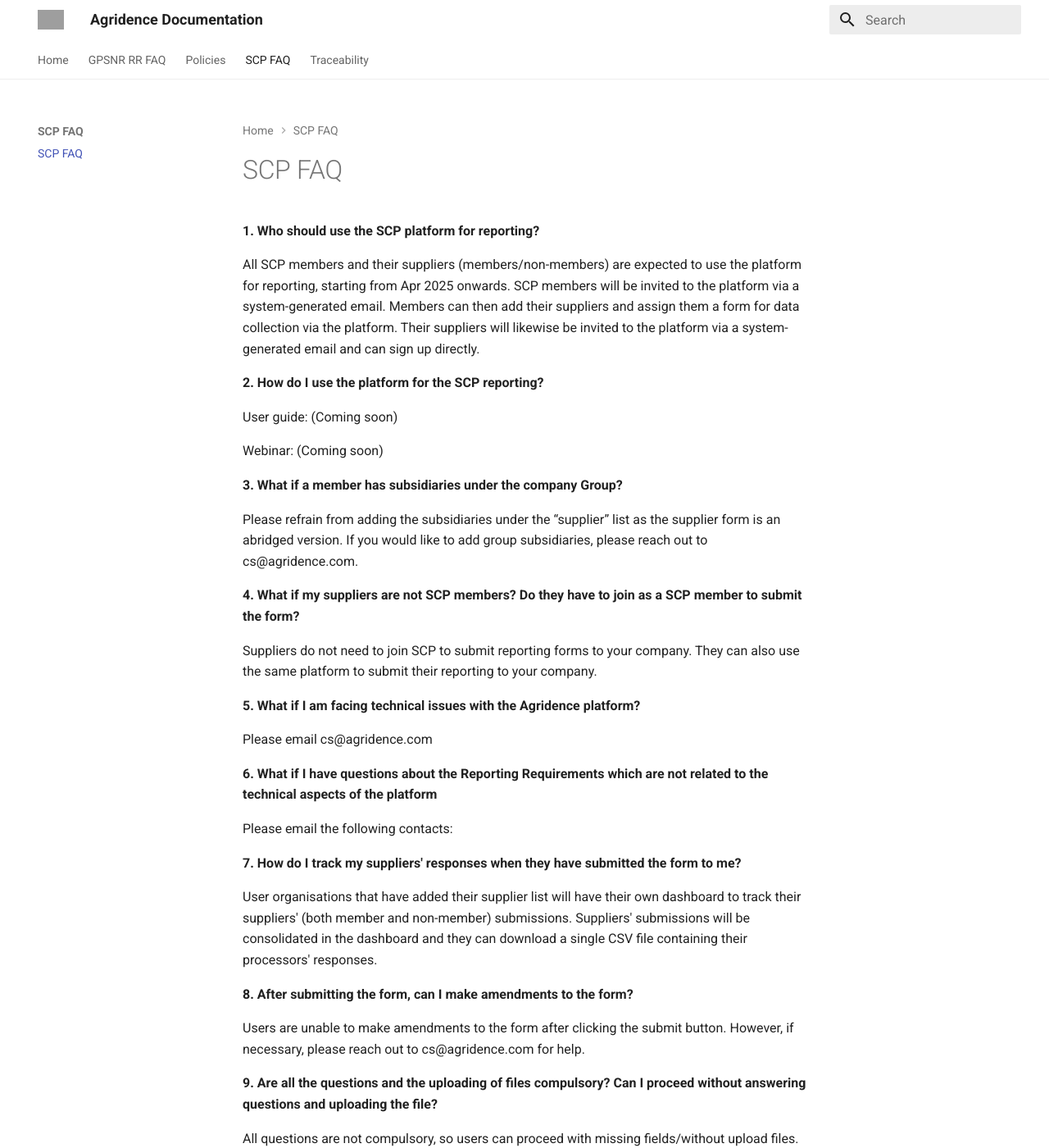
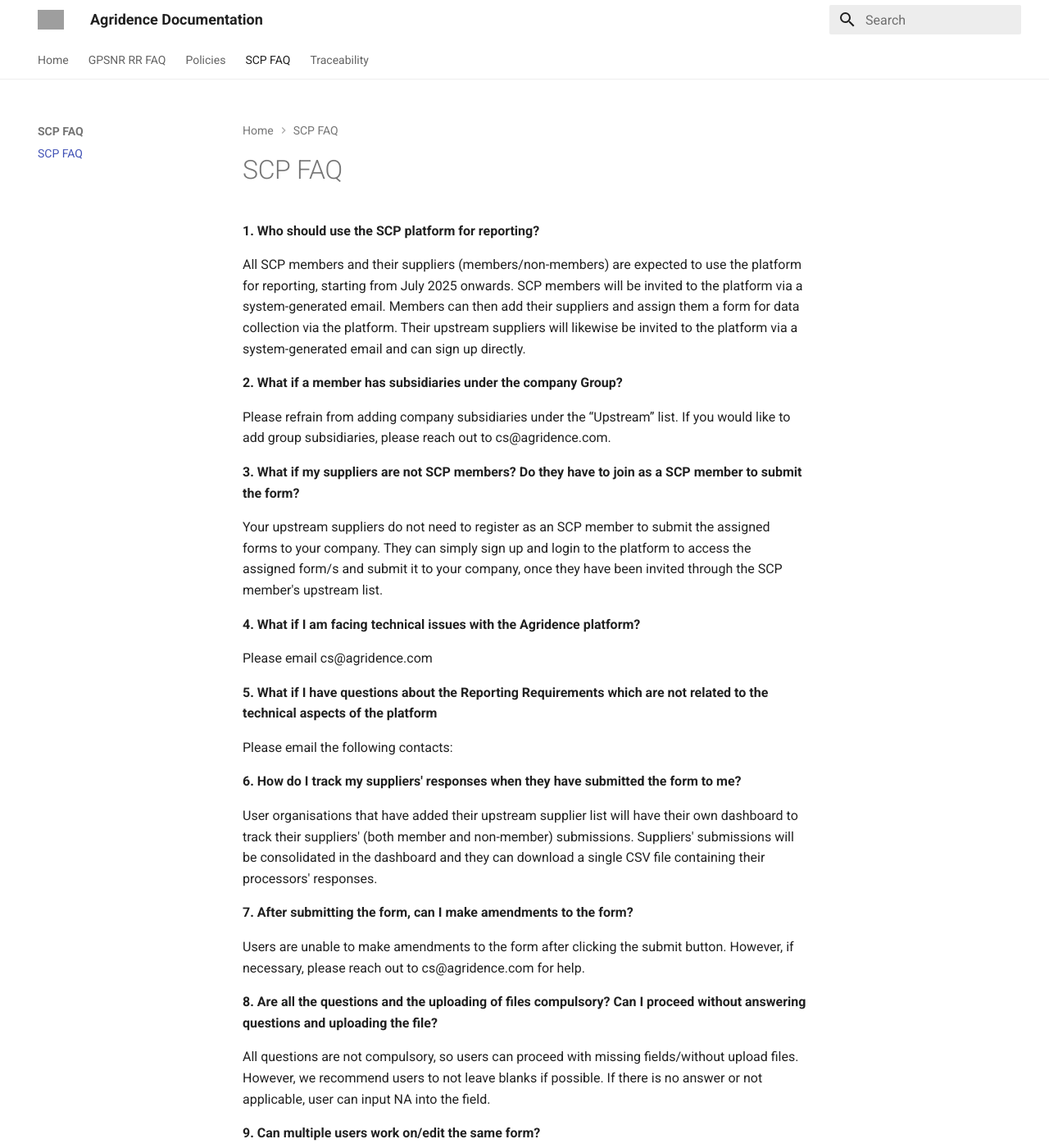
Before and after one commit to Agridence/public-docs, an MkDocs documentation site: the page built from docs/SCP FAQ/FAQ.md, in a window 1280 px wide and 1400 px high. Shown: the whole window at 82% size. Built offline with MkDocs 1.6.1 and Material for MkDocs 9.7.7, drawn with Linux system fonts in a browser that asks for light colours; some of the changed text lies outside the part shown; grey boxes are pictures that could not be loaded.

Commit message:
scp faq updates (#40)

```diff
--- a/docs/SCP FAQ/FAQ.md
+++ b/docs/SCP FAQ/FAQ.md
@@ -2,51 +2,41 @@
 
 **1.	Who should use the SCP platform for reporting?**
 
-All SCP members and their suppliers (members/non-members) are expected to use the platform for reporting, starting from Apr 2025 onwards. SCP members will be invited to the platform via a system-generated email. Members can then add their suppliers and assign them a form for data collection via the platform. Their suppliers will likewise be invited to the platform via a system-generated email and can sign up directly.
+All SCP members and their suppliers (members/non-members) are expected to use the platform for reporting, starting from July 2025 onwards. SCP members will be invited to the platform via a system-generated email. Members can then add their suppliers and assign them a form for data collection via the platform. Their upstream suppliers will likewise be invited to the platform via a system-generated email and can sign up directly.
 
-**2.	How do I use the platform for the SCP reporting?**
+**2.	What if a member has subsidiaries under the company Group?**
 
-User guide: (Coming soon)
+Please refrain from adding company subsidiaries under the “Upstream” list. If you would like to add group subsidiaries, please reach out to cs@agridence.com.
 
-Webinar: (Coming soon)
+**3.	What if my suppliers are not SCP members? Do they have to join as a SCP member to submit the form?**
 
-**3.	What if a member has subsidiaries under the company Group?**
+Your upstream suppliers do not need to register as an SCP member to submit the assigned forms to your company. They can simply sign up and login to the platform to access the assigned form/s and submit it to your company, once they have been invited through the SCP member's upstream list.
 
-Please refrain from adding the subsidiaries under the “supplier” list as the supplier form is an abridged version. If you would like to add group subsidiaries, please reach out to cs@agridence.com.
-
-**4.	What if my suppliers are not SCP members? Do they have to join as a SCP member to submit the form?**
-
-Suppliers do not need to join SCP to submit reporting forms to your company. They can also use the same platform to submit their reporting to your company.
-
-**5.	What if I am facing technical issues with the Agridence platform?**
+**4.	What if I am facing technical issues with the Agridence platform?**
 
 Please email cs@agridence.com
 
-**6.	What if I have questions about the Reporting Requirements which are not related to the technical aspects of the platform**
+**5.	What if I have questions about the Reporting Requirements which are not related to the technical aspects of the platform**
 
 Please email the following contacts:
 
-**7.	How do I track my suppliers' responses when they have submitted the form to me?**
+**6.	How do I track my suppliers' responses when they have submitted the form to me?**
 
-User organisations that have added their supplier list will have their own dashboard to track their suppliers' (both member and non-member) submissions. Suppliers' submissions will be consolidated in the dashboard and they can download a single CSV file containing their processors' responses.
+User organisations that have added their upstream supplier list will have their own dashboard to track their suppliers' (both member and non-member) submissions. Suppliers' submissions will be consolidated in the dashboard and they can download a single CSV file containing their processors' responses.
 
 
-**8.	After submitting the form, can I make amendments to the form?**
+**7.	After submitting the form, can I make amendments to the form?**
 
 Users are unable to make amendments to the form after clicking the submit button. However, if necessary, please reach out to cs@agridence.com for help.
 
-**9.	Are all the questions and the uploading of files compulsory? Can I proceed without answering questions and uploading the file?**
+**8.	Are all the questions and the uploading of files compulsory? Can I proceed without answering questions and uploading the file?**
 
 All questions are not compulsory, so users can proceed with missing fields/without upload files. However, we recommend users to not leave blanks if possible. If there is no answer or not applicable, user can input NA into the field.
 
-**10.	Can multiple users work on/edit the same form?**
+**9.	Can multiple users work on/edit the same form?**
 
 Yes. The super admin user can invite teammates to work on the form. However, we advise against working on the form at the same time, as multiple users saving multiple data entries at the same time may result in data overwrite.
 
-**11.	Can the company get more than 1 super user if they have different teams with different suppliers from across the region?**
-
-Yes, they can. They will need to indicate to the SCP secretariat who will be compiling the super admin user contact information.
-
-**12.	How do I save my answers?**
+**10.	How do I save my answers?**
 
 Users have to click the “Save” button (found at the bottom of every page) to save the answers, otherwise the answers will be lost when user logs out of the platform. Please ensure that the 'Saved successfully' notification appears before proceeding to logout/continue another action, else data loss might occur.
```
